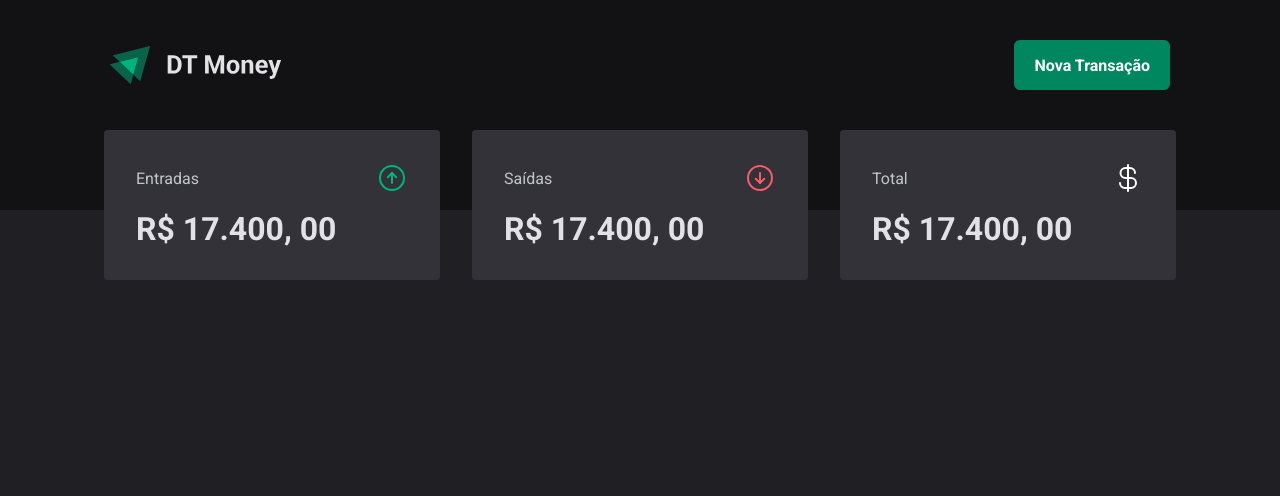
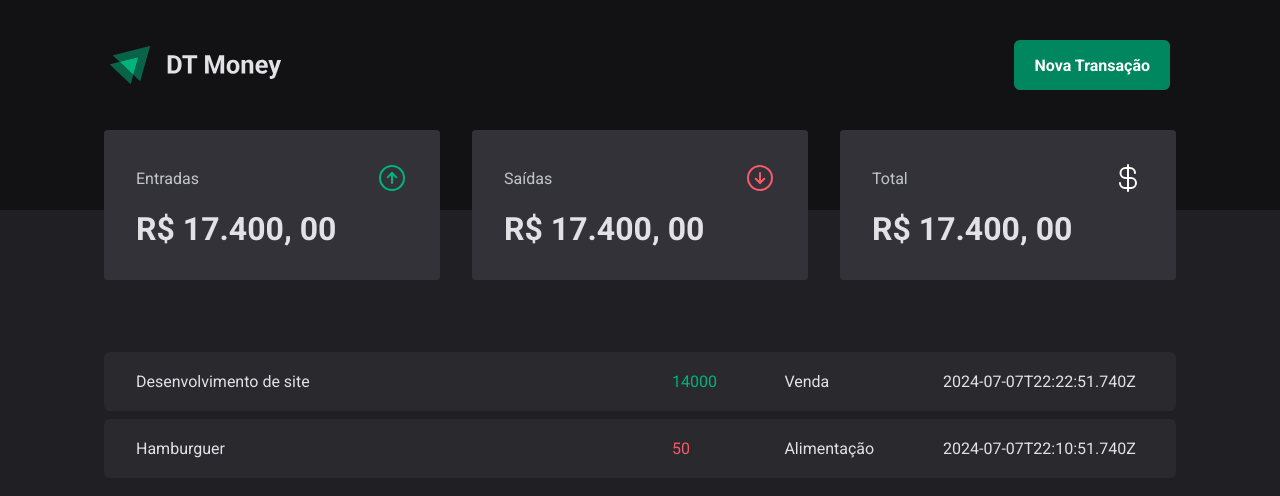
Before and after one commit to shindhi/03-dt-money, a React (Vite) app: page / in a window 1280 px wide. Shown: the top 496 px of the page. Built offline with nearby package versions, Linux system fonts and the light colour scheme; data requests are answered from the project's data file.

Commit message:
adiciona tabela de transações

```diff
--- a/package.json
+++ b/package.json
@@ -5,6 +5,7 @@
   "type": "module",
   "scripts": {
     "dev": "vite",
+    "dev:server": "json-server server.json -p 3333 -w -d 500",
     "build": "tsc -b && vite build",
     "lint": "eslint . --ext ts,tsx --report-unused-disable-directives --max-warnings 0",
     "preview": "vite preview"
--- /dev/null
+++ b/server.json
@@ -0,0 +1,20 @@
+{
+  "transactions": [
+    {
+      "id": 1,
+      "description": "Desenvolvimento de site",
+      "type": "income",
+      "category": "Venda",
+      "price": 14000,
+      "createdAt": "2024-07-07T22:22:51.740Z"
+    },
+    {
+      "id": 2,
+      "description": "Hamburguer",
+      "type": "outcome",
+      "category": "Alimentação",
+      "price": 50,
+      "createdAt": "2024-07-07T22:10:51.740Z"
+    }
+  ]
+}
--- a/src/pages/Transactions/index.tsx
+++ b/src/pages/Transactions/index.tsx
@@ -1,12 +1,59 @@
+import { useEffect, useState } from "react";
+
 import { Header } from "../../components/Header";
 import { Summary } from "../../components/Summary";
+import { PriceHighlight, TransactionContainer, TransactionTable } from "./styled";
+
+interface Transaction {
+  id: number
+  description: string
+  type: 'income' | 'outcome'
+  price: number
+  category: string
+  createdAt: string
+}
 
 export function Transactions() {
+  const [transactions, setTransactions] = useState<Transaction[]>([])
+
+  async function loadTransaction() {
+    const response = await fetch('http://localhost:3333/transactions')
+    const data = await response.json()
+
+    setTransactions(data)
+  }
+
+  useEffect(() => {
+    loadTransaction()
+  }, [])
+
   return (
     <div>
       <Header />
       <Summary />
 
+      <TransactionContainer>
+
+        <TransactionTable>
+          <tbody>
+            {transactions.map(transaction => {
+              return (
+                <tr key={transaction.id}>
+                  <td width="50%">{transaction.description}</td>
+                  <td>
+                    <PriceHighlight variant={transaction.type}>
+                      {transaction.price}
+                    </PriceHighlight>
+                  </td>
+                  <td>{transaction.category}</td>
+                  <td>{transaction.createdAt}</td>
+                </tr>
+              )
+            })}
+          </tbody>
+        </TransactionTable>
+      </TransactionContainer>
+
     </div>
   )
 }
--- a/src/pages/Transactions/styled.ts
+++ b/src/pages/Transactions/styled.ts
@@ -1 +1,37 @@
 import styled from 'styled-components'
+
+export const TransactionContainer = styled.main`
+  width: 100%;
+  max-width: 112rem;
+  margin: 6.4rem auto 0;
+  padding: 0 2.4rem;
+`
+
+export const TransactionTable = styled.table`
+  width: 100%;
+  border-collapse: separate;
+  border-spacing: 0 0.8rem;
+  margin-top: 2.4rem;
+
+  td {
+    padding: 2rem 3.2rem;
+    background: ${({ theme }) => theme['gray-700']};
+
+    &:first-child {
+      border-top-left-radius: 6px;
+      border-bottom-left-radius: 6px;
+    }
+
+    &:last-child {
+      border-top-right-radius: 6px;
+      border-bottom-right-radius: 6px;
+    }
+  }
+`
+
+interface PriceHighlightProps {
+  variant: 'income' | 'outcome'
+}
+export const PriceHighlight = styled.span<PriceHighlightProps>`
+  color: ${({ theme, variant }) => variant === 'income' ? theme['green-300'] : theme['red-300']};
+`
```
